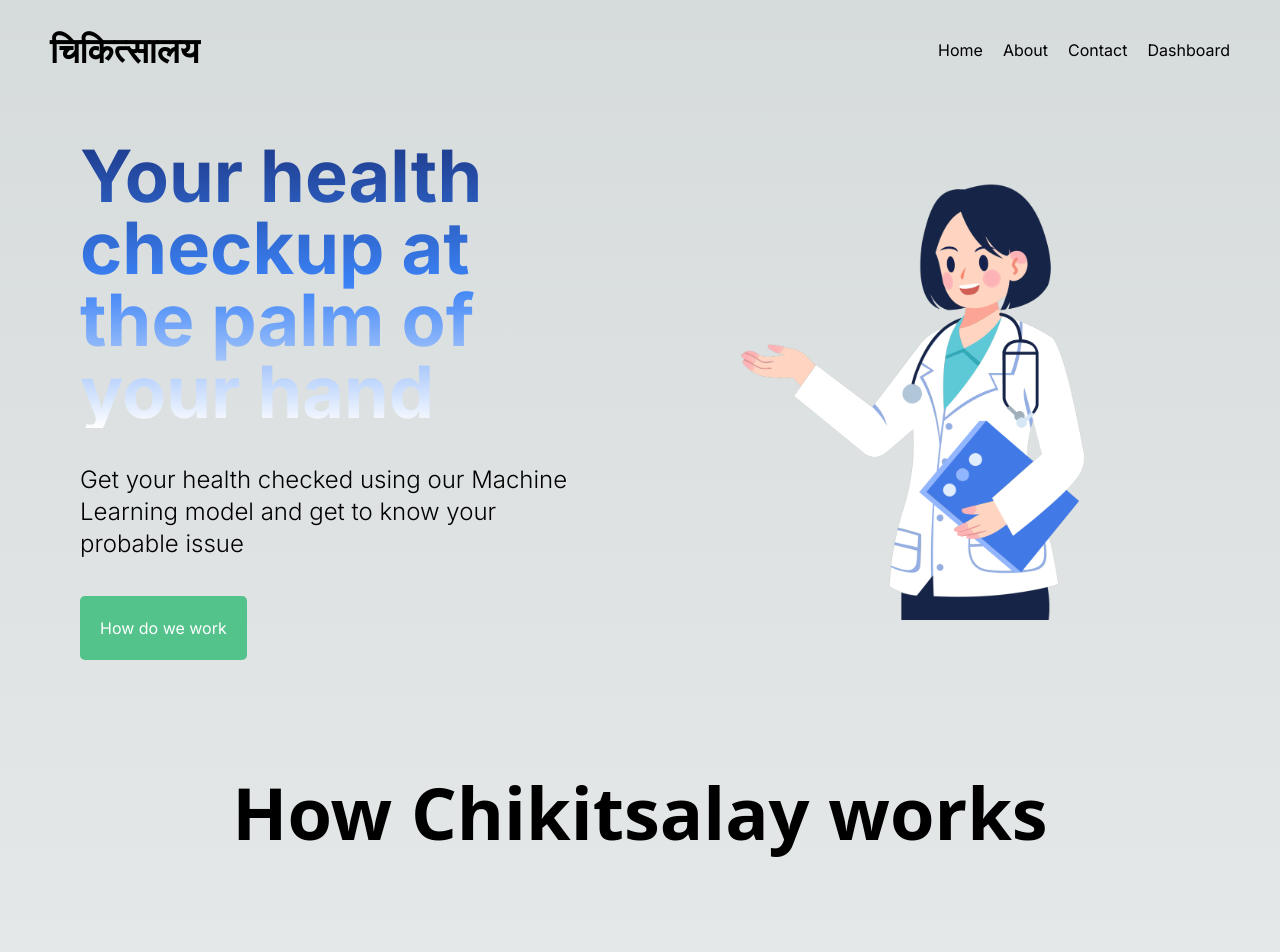
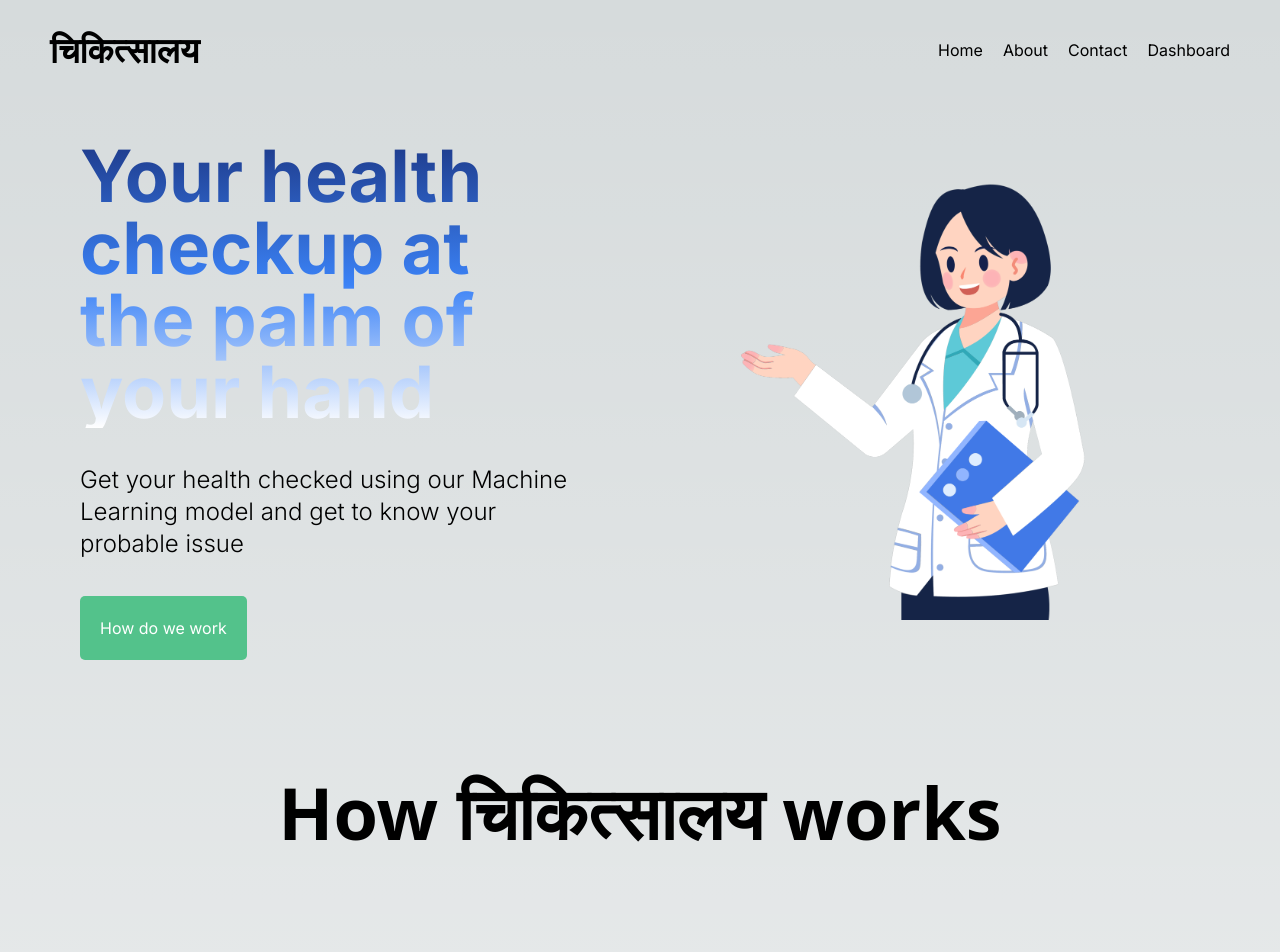
Before and after one commit to PoulavBhowmick03/hackthemountains, a Next.js app: page / in a window 1280 px wide. Shown: the top 952 px of the page. Built offline with nearby package versions, Linux system fonts and the light colour scheme; no server answers.

Commit message:
changed logo to hindi

```diff
--- a/src/app/page.jsx
+++ b/src/app/page.jsx
@@ -17,7 +17,7 @@ export default function Home() {
             Get your health checked using our Machine Learning model and get to
             know your probable issue
           </p>
-          <Button url="/portfolio" text="How do we work" />
+          <Button url="/about" text="How do we work" />
         </div>
         <div className="flex-1">
           <Image src={Hero} alt="" className=" w-11/12" />
@@ -25,7 +25,7 @@ export default function Home() {
       </div>
       <div className=" h-56 flex flex-col justify-center items-center">
   <div className="text-7xl font-sans font-semibold font-inter">
-    How Chikitsalay works
+    How चिकित्सालय works
   </div>
 </div>
 
```
Also changed, not shown: src/components/navbar/Navbar.jsx (line endings or trailing spaces).
